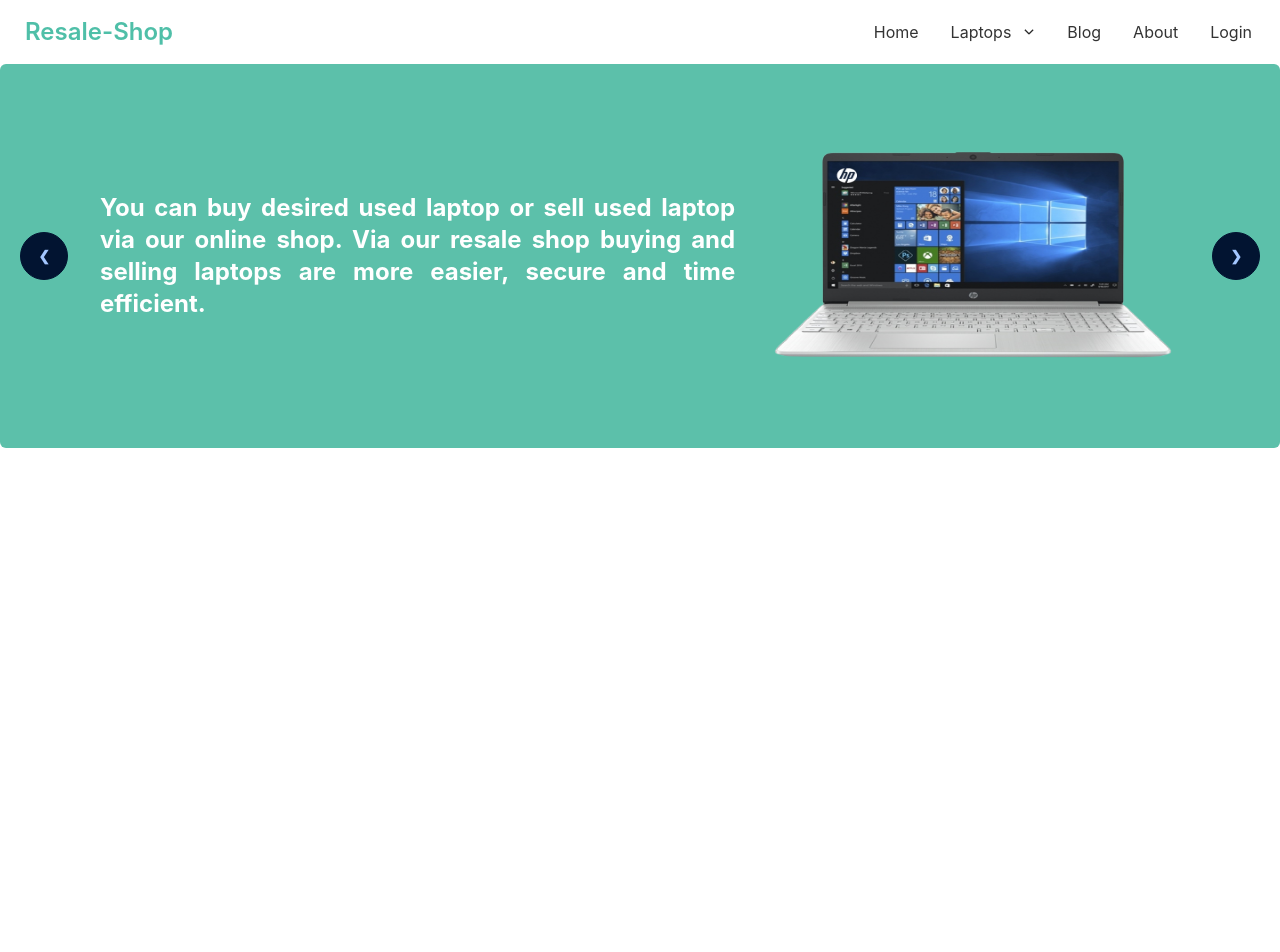
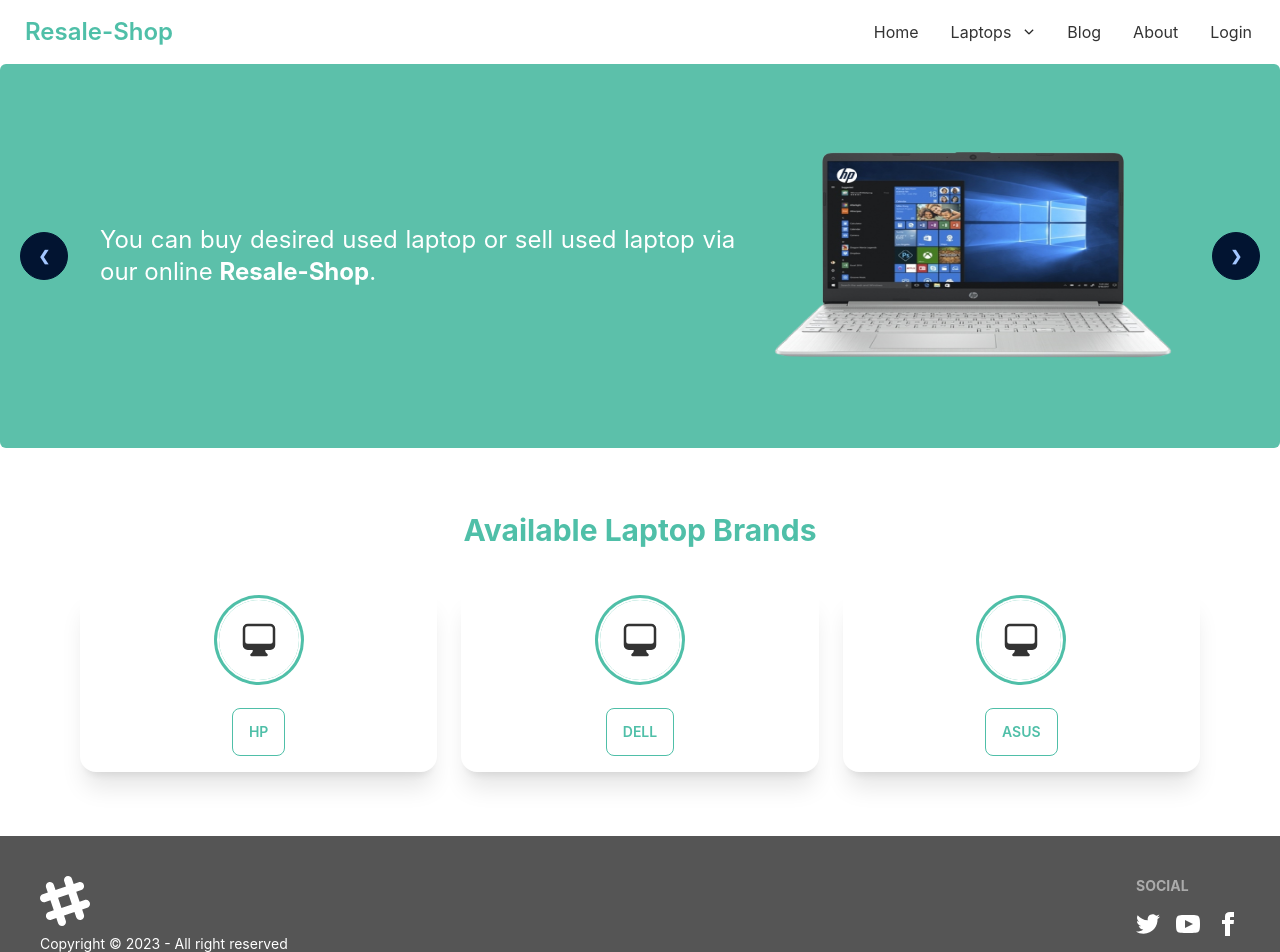
Before and after one commit to hasanshanto01/resale-shop-client, a React (Create React App) app: page / in a window 1280 px wide. Shown: the top 952 px of the page. Before the commit the page ends 800 px from the top, so only its background shows below. Built offline with nearby package versions, Linux system fonts and the light colour scheme.

Commit message:
category section, footer & favicon added

```diff
--- /dev/null
+++ b/public/categories.json
@@ -0,0 +1,14 @@
+[
+    {
+        "id": 1,
+        "brand": "Hp"
+    },
+    {
+        "id": 2,
+        "brand": "Dell"
+    },
+    {
+        "id": 3,
+        "brand": "Asus"
+    }
+]
--- /dev/null
+++ b/src/Layouts/Main.js
@@ -0,0 +1,16 @@
+import React from 'react';
+import { Outlet } from 'react-router-dom';
+import Footer from '../Pages/Shared/Footer/Footer';
+import Navbar from '../Pages/Shared/Navbar/Navbar';
+
+const Main = () => {
+    return (
+        <div>
+            <Navbar></Navbar>
+            <Outlet></Outlet>
+            <Footer></Footer>
+        </div>
+    );
+};
+
+export default Main;
--- a/src/Pages/Home/Banner/BannerCard.js
+++ b/src/Pages/Home/Banner/BannerCard.js
@@ -8,7 +8,7 @@
         <div id={current} className="carousel-item relative w-full">
             <div className='w-full flex mx-16 p-5'>
                 <div className='w-3/5 flex justify-center items-center'>
-                    <p className='p-4 text-2xl font-bold text-justify'>You can buy desired used laptop or sell used laptop via our online shop. Via our resale shop buying and selling laptops are more easier, secure and time efficient.</p>
+                    <p className='p-4 text-2xl text-justify'>You can buy desired used laptop or sell used laptop via our online <strong>Resale-Shop</strong>.</p>
                 </div>
                 <div className="w-2/5">
                     <img src={img} alt='hp laptop' className="w-full h-full" />
--- a/src/Pages/Home/Home/Home.js
+++ b/src/Pages/Home/Home/Home.js
@@ -1,12 +1,12 @@
 import React from 'react';
-import Navbar from '../../Shared/Navbar/Navbar';
 import Banner from '../Banner/Banner';
+import LaptopCategories from '../LaptopCategories/LaptopCategories';
 
 const Home = () => {
     return (
         <div>
-            <Navbar></Navbar>
             <Banner></Banner>
+            <LaptopCategories></LaptopCategories>
         </div>
     );
 };
--- /dev/null
+++ b/src/Pages/Home/LaptopCategories/LaptopCard.js
@@ -0,0 +1,25 @@
+import React from 'react';
+import { ComputerDesktopIcon } from '@heroicons/react/24/solid';
+import { Link } from 'react-router-dom';
+
+const LaptopCard = ({ laptop }) => {
+
+    const { id, brand } = laptop;
+
+    return (
+        <div className="card bg-base-100 shadow-xl">
+            <div className="avatar my-3">
+                <div className="w-20 mx-auto rounded-full ring ring-primary ring-offset-base-100 ring-offset-2">
+                    <ComputerDesktopIcon className='p-5'></ComputerDesktopIcon>
+                </div>
+            </div>
+            <div className="card-body items-center text-center p-4">
+                <div className="card-actions">
+                    <Link to={`/category/${id}`}><button className="btn btn-outline btn-primary">{brand}</button></Link>
+                </div>
+            </div>
+        </div>
+    );
+};
+
+export default LaptopCard;
--- /dev/null
+++ b/src/Pages/Home/LaptopCategories/LaptopCategories.js
@@ -0,0 +1,35 @@
+import React, { useEffect, useState } from 'react';
+import LaptopCard from './LaptopCard';
+
+const LaptopCategories = () => {
+    const [laptops, setLaptops] = useState([]);
+
+    useEffect(() => {
+
+        fetch('categories.json')
+            .then(res => res.json())
+            .then(data => {
+                // console.log(data);
+                setLaptops(data);
+            })
+
+    }, []);
+
+    return (
+        <div className='mt-16 mx-20'>
+            <h2 className='text-3xl text-primary text-center font-bold'>Available Laptop Brands</h2>
+
+            <div className='grid grid-cols-1 md:grid-cols-2 lg:grid-cols-3 gap-6 mt-10'>
+                {
+                    laptops?.map(laptop => <LaptopCard
+                        key={laptop.id}
+                        laptop={laptop}
+                    ></LaptopCard>)
+                }
+            </div>
+
+        </div>
+    );
+};
+
+export default LaptopCategories;
--- /dev/null
+++ b/src/Pages/Shared/ErrorPage/ErrorPage.js
@@ -0,0 +1,23 @@
+import React from 'react';
+import { useRouteError } from 'react-router-dom';
+import errorImg from '../../../assets/error-img.jpg';
+
+const ErrorPage = () => {
+
+    const error = useRouteError();
+    console.log(error);
+
+    return (
+        <div>
+            <div className='w-1/2 mx-auto mt-10'>
+                <img src={errorImg} alt="" className='w-full rounded-lg' />
+            </div>
+            <div className='mt-5'>
+                <p className='text-2xl text-red-600
+                 text-center'>{error.statusText || error.message}</p>
+            </div>
+        </div>
+    );
+};
+
+export default ErrorPage;
--- /dev/null
+++ b/src/Pages/Shared/Footer/Footer.js
@@ -0,0 +1,22 @@
+import React from 'react';
+
+const Footer = () => {
+    return (
+        <footer className="footer mt-16 p-10 bg-secondary text-white justify-between">
+            <div>
+                <svg width="50" height="50" viewBox="0 0 24 24" xmlns="http://www.w3.org/2000/svg" fillRule="evenodd" clipRule="evenodd" className="fill-current"><path d="M22.672 15.226l-2.432.811.841 2.515c.33 1.019-.209 2.127-1.23 2.456-1.15.325-2.148-.321-2.463-1.226l-.84-2.518-5.013 1.677.84 2.517c.391 1.203-.434 2.542-1.831 2.542-.88 0-1.601-.564-1.86-1.314l-.842-2.516-2.431.809c-1.135.328-2.145-.317-2.463-1.229-.329-1.018.211-2.127 1.231-2.456l2.432-.809-1.621-4.823-2.432.808c-1.355.384-2.558-.59-2.558-1.839 0-.817.509-1.582 1.327-1.846l2.433-.809-.842-2.515c-.33-1.02.211-2.129 1.232-2.458 1.02-.329 2.13.209 2.461 1.229l.842 2.515 5.011-1.677-.839-2.517c-.403-1.238.484-2.553 1.843-2.553.819 0 1.585.509 1.85 1.326l.841 2.517 2.431-.81c1.02-.33 2.131.211 2.461 1.229.332 1.018-.21 2.126-1.23 2.456l-2.433.809 1.622 4.823 2.433-.809c1.242-.401 2.557.484 2.557 1.838 0 .819-.51 1.583-1.328 1.847m-8.992-6.428l-5.01 1.675 1.619 4.828 5.011-1.674-1.62-4.829z"></path></svg>
+                <p>Copyright © 2023 - All right reserved</p>
+            </div>
+            <div>
+                <span className="footer-title">Social</span>
+                <div className="grid grid-flow-col gap-4">
+                    <a><svg xmlns="http://www.w3.org/2000/svg" width="24" height="24" viewBox="0 0 24 24" className="fill-current"><path d="M24 4.557c-.883.392-1.832.656-2.828.775 1.017-.609 1.798-1.574 2.165-2.724-.951.564-2.005.974-3.127 1.195-.897-.957-2.178-1.555-3.594-1.555-3.179 0-5.515 2.966-4.797 6.045-4.091-.205-7.719-2.165-10.148-5.144-1.29 2.213-.669 5.108 1.523 6.574-.806-.026-1.566-.247-2.229-.616-.054 2.281 1.581 4.415 3.949 4.89-.693.188-1.452.232-2.224.084.626 1.956 2.444 3.379 4.6 3.419-2.07 1.623-4.678 2.348-7.29 2.04 2.179 1.397 4.768 2.212 7.548 2.212 9.142 0 14.307-7.721 13.995-14.646.962-.695 1.797-1.562 2.457-2.549z"></path></svg></a>
+                    <a><svg xmlns="http://www.w3.org/2000/svg" width="24" height="24" viewBox="0 0 24 24" className="fill-current"><path d="M19.615 3.184c-3.604-.246-11.631-.245-15.23 0-3.897.266-4.356 2.62-4.385 8.816.029 6.185.484 8.549 4.385 8.816 3.6.245 11.626.246 15.23 0 3.897-.266 4.356-2.62 4.385-8.816-.029-6.185-.484-8.549-4.385-8.816zm-10.615 12.816v-8l8 3.993-8 4.007z"></path></svg></a>
+                    <a><svg xmlns="http://www.w3.org/2000/svg" width="24" height="24" viewBox="0 0 24 24" className="fill-current"><path d="M9 8h-3v4h3v12h5v-12h3.642l.358-4h-4v-1.667c0-.955.192-1.333 1.115-1.333h2.885v-5h-3.808c-3.596 0-5.192 1.583-5.192 4.615v3.385z"></path></svg></a>
+                </div>
+            </div>
+        </footer>
+    );
+};
+
+export default Footer;
--- a/src/Routes/Routes.js
+++ b/src/Routes/Routes.js
@@ -1,9 +1,18 @@
 import { createBrowserRouter } from "react-router-dom";
+import Main from "../Layouts/Main";
 import Home from "../Pages/Home/Home/Home";
+import ErrorPage from "../Pages/Shared/ErrorPage/ErrorPage";
 
 export const router = createBrowserRouter([
     {
         path: '/',
-        element: <Home></Home>
+        element: <Main></Main>,
+        errorElement: <ErrorPage></ErrorPage>,
+        children: [
+            {
+                path: '/',
+                element: <Home></Home>
+            }
+        ]
     }
 ]);
```
Also changed, not shown: src/assets/error-img.jpg (added), 1 other file (tests, documents, lock files or other folders).
